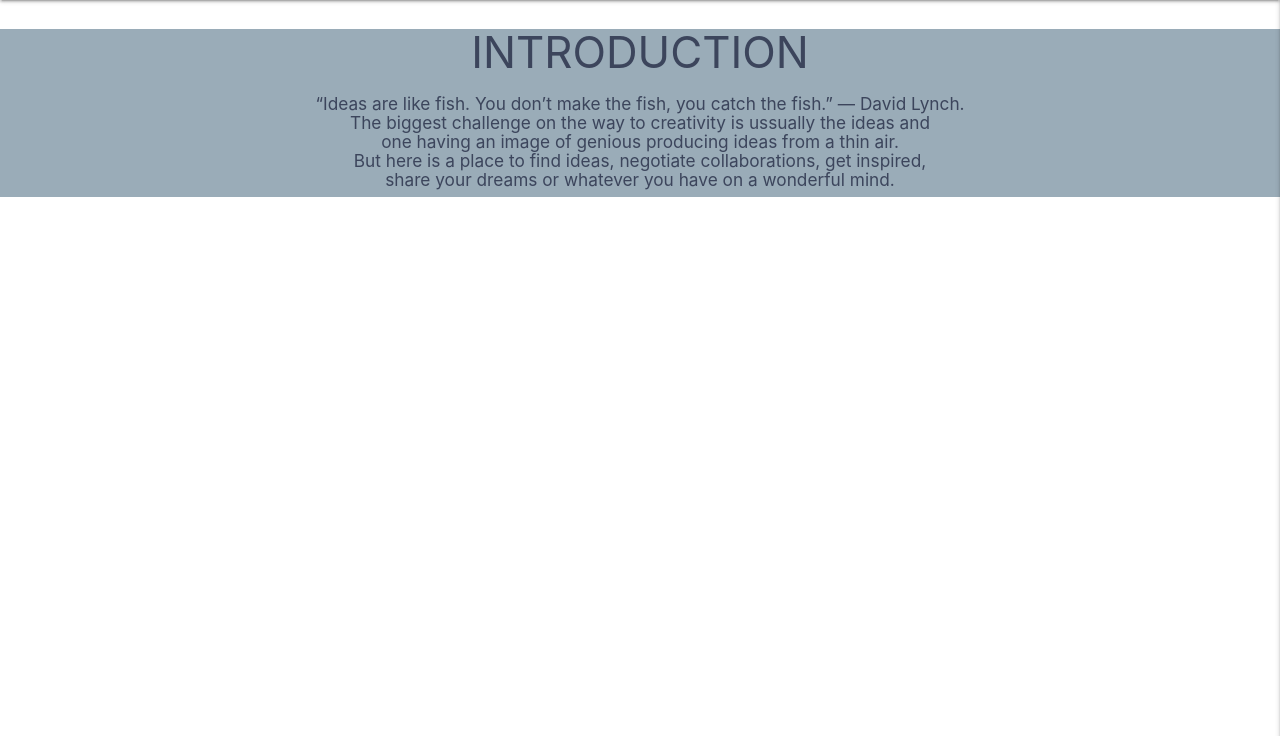
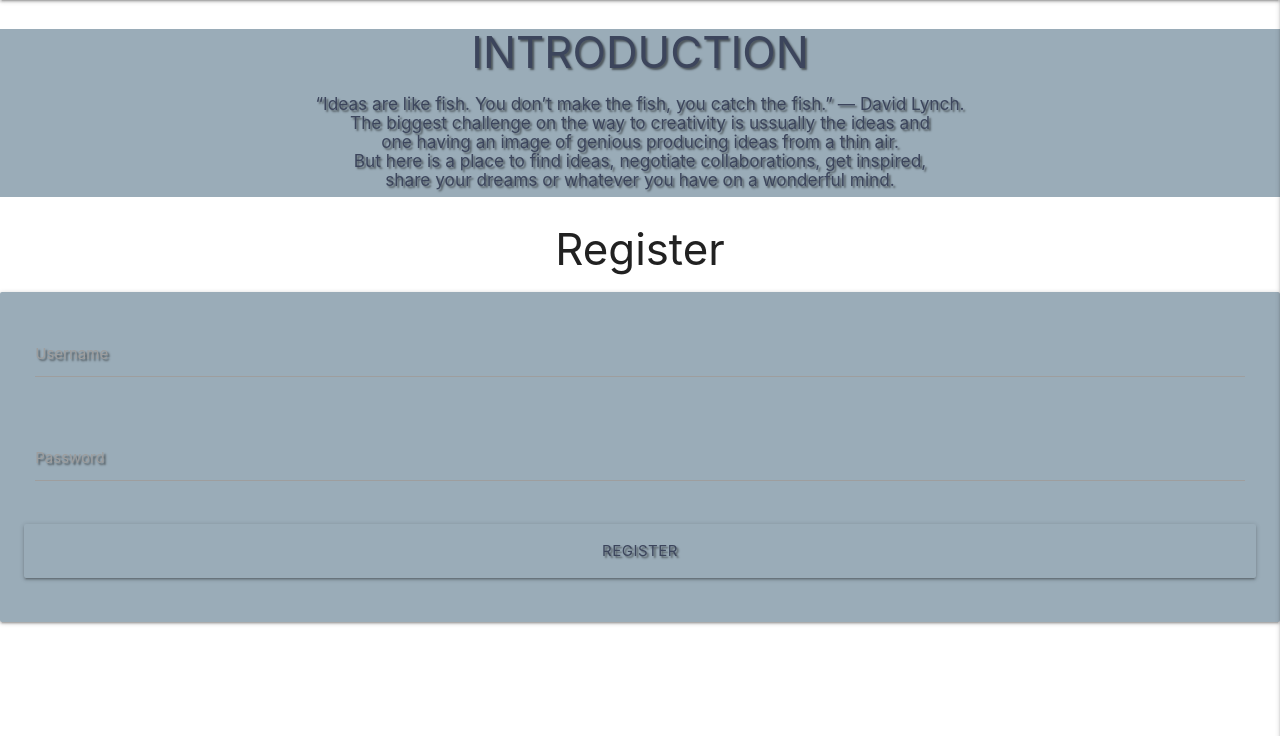
Before and after one commit to laurakubiliene/I.Generator, a Flask app: page / in a window 1280 px wide. Shown: the part 64-800 px from the top of the page. Run offline with Flask 2, Linux system fonts and the light colour scheme; data that the repository does not hold is empty; some libraries are stand-ins or nearby versions.

Commit message:
adjusting and styling register form

```diff
--- a/app.py
+++ b/app.py
@@ -27,7 +27,7 @@ def get_ideas():
 
 @app.route("/register", methods=["GET", "POST"])
 def register():
-    return render_template("register.html")
+    return render_template("/register")
 
 
 if __name__ == "__main__":
--- a/static/css/style.css
+++ b/static/css/style.css
@@ -16,6 +16,7 @@ body {
 
 .introduction-text {
     color: #3C455C;
+    text-shadow: 2px 2px 2px rgba(0, 0, 0, 0.5);
 }
 
 .introduction-section {
@@ -24,4 +25,13 @@ body {
 
 .card-panel {
     background-color: #9AACB8;
+    color: #3C455C;
+    border: 20px;
+    text-shadow: 2px 2px 2px rgba(0, 0, 0, 0.5);
 }
+
+.btn-large {
+    background-color: #9AACB8;
+    color: #3C455C;
+    text-shadow: 2px 2px 2px rgba(0, 0, 0, 0.5);
+}
--- a/templates/index.html
+++ b/templates/index.html
@@ -60,6 +60,33 @@
     {% block content %}
     {% endblock %}
 
+
+    <!--username password and submit button taken from materialise and adjusted like in miniproject-->
+    <h3 class="center-align">Register</h3>
+
+    <div class="row center-align">
+        <form class="col-8 center-align" method="POST" action="{{ url_for('register') }}">
+            <div class="card-panel">
+                <div class="row">
+                    <div class="input-field col s12">
+                        <input id="username" name="username" type="text" class="validate">
+                        <label for="username">Username</label>
+                    </div>
+                </div>
+                <div class="row center-align">
+                    <div class="input-field col s12">
+                        <input id="password" name="password" type="password" class="validate">
+                        <label for="password">Password</label>
+                    </div>
+                </div>
+                <div class="row center-align">
+                    <button type="submit" class="col s12 btn-large">Register </button>
+                </div>
+            </div>
+        </form>
+    </div>
+
+
     <script src="https://code.jquery.com/jquery-3.6.0.min.js"
         integrity="sha256-/xUj+3OJU5yExlq6GSYGSHk7tPXikynS7ogEvDej/m4=" crossorigin="anonymous"></script>
     <script src="https://cdnjs.cloudflare.com/ajax/libs/materialize/1.0.0/js/materialize.min.js"></script>
```
Also changed, not shown: templates/register.html (deleted, +0 -32 lines).
